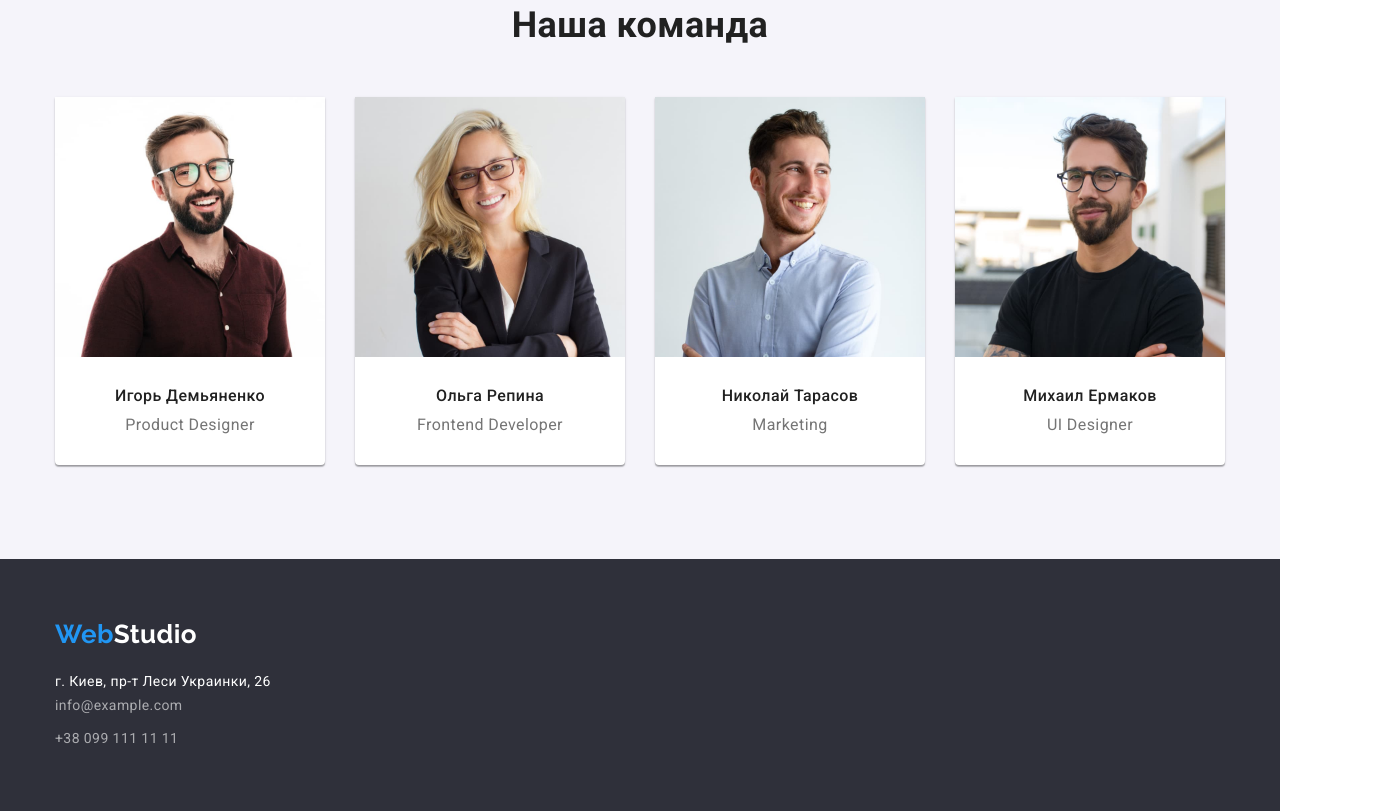
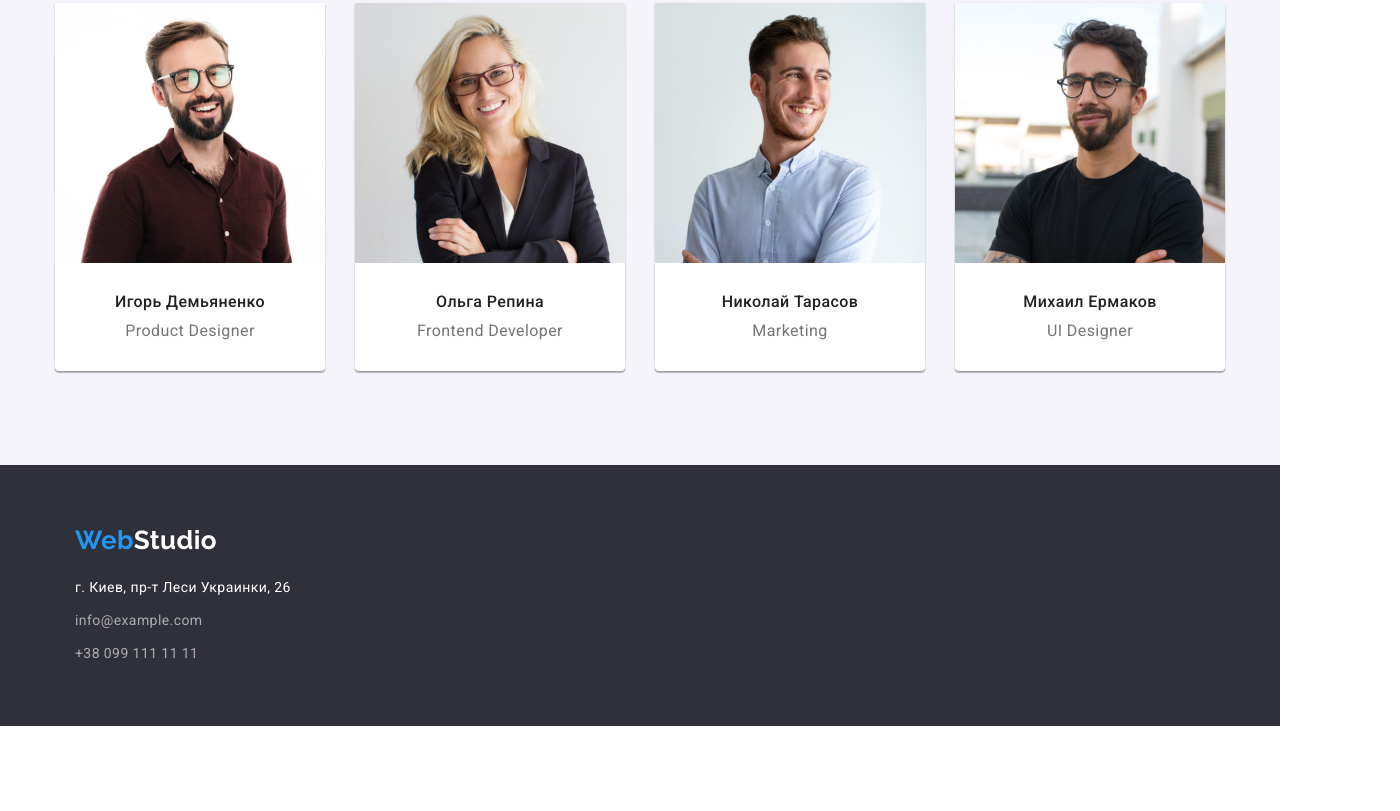
Before and after one commit to VladyslavBulgakov/goit-markup-hw-03, a plain HTML site: page index.html in a window 1280 px wide. Shown: the part 1631-2442 px from the top of the page, 1400 px wide, since content can reach past the window. After the commit the page ends 2357 px from the top, so only its background shows below. Drawn offline with nearby package versions, Linux system fonts and the light colour scheme.

Commit message:
Внесение правок

```diff
--- a/css/styles.css
+++ b/css/styles.css
@@ -174,7 +174,7 @@ a {
 .hero-section {
   background-color: var(--bcg-section-color);
   text-align: center;
-  padding: 200px;
+  padding: 200px 0 200px 0;
 }
 
 .hero-text {
@@ -231,7 +231,9 @@ button.order {
   background-color: #ffffff;
 }
 /* Features */
-
+.features {
+  padding-bottom: 0;
+}
 .features-list {
   display: flex;
 
@@ -256,6 +258,7 @@ button.order {
 }
 
 /* Our duties */
+
 .duties-title {
   color: var(--title-text-color);
   font-weight: bold;
@@ -330,6 +333,8 @@ button.order {
 /* Footer */
 footer {
   background-color: var(--bcg-section-color);
+
+  padding: 60px 60px;
 }
 
 .footer-logo {
@@ -337,10 +342,10 @@ footer {
   font-family: Raleway, sans-serif;
   color: #ffffff;
   font-weight: bold;
+
   font-size: 26px;
   line-height: 1.19;
-
-  padding: 60px 0 20px 0;
+  margin-bottom: 20px;
 }
 .footer-logo:hover,
 .footer-logo:active,
@@ -348,22 +353,23 @@ footer {
   color: var(--accent-color);
 }
 
-.footer-contacts {
-  padding: 0;
+.footer-contacts .contacts-item {
+  display: block;
+  margin-bottom: 9px;
+}
+.footer-contacts .contacts-item:last-child {
+  margin-bottom: 0px;
 }
 .footer-contacts .geoposition {
   color: #ffffff;
   font-style: normal;
-  padding-bottom: 9px;
 }
 
 .footer-email {
   display: inline-block;
-  padding-bottom: 9px;
 }
 .footer-phone {
   display: inline-block;
-  padding-bottom: 60px;
 }
 .geoposition:hover,
 .geoposition:active,
@@ -390,8 +396,8 @@ footer {
 }
 
 /* Main portfolio */
-.main-portfolio {
-}
+/* .main-portfolio {
+} */
 /* Portfoio buttons */
 .buttons-section {
   display: flex;
@@ -435,15 +441,20 @@ footer {
   margin-right: 30px;
   margin-bottom: 30px;
 }
+
+/* -------BORDER PORTFOLIO-------- */
 .border {
   background: #ffffff;
   border: 1px solid #eeeeee;
   box-sizing: border-box;
+
+  padding: 20px 24px;
 }
-/* -------BORDER PORTFOLIO-------- */
+
 .border {
   border-top: none;
 }
+
 .portfolio-item:nth-child(3n) {
   margin-right: 0;
 }
@@ -467,12 +478,9 @@ footer {
   line-height: 2;
   letter-spacing: 0.06em;
 
-  margin: 0;
-  padding: 20px 24px 4px 24px;
+  margin: 0 0 4px;
 }
 .portfolio-photos .photo-text {
   font-size: 16px;
   line-height: 1.87;
-
-  padding: 0 24px 20px 24px;
 }
--- a/index.html
+++ b/index.html
@@ -99,7 +99,7 @@
 
       <!--Our duties-->
       <section class="duties section">
-        <div class="container">
+        <div class=" container">
           <h2 class="duties-title">Чем мы знимаемся</h2>
 
           <!--Photos of duties-->
@@ -189,8 +189,8 @@
     </main>
 
     <!--Footer-->
-    <footer>
-      <div class="container footer">
+    <footer class="footer">
+      <div class="container ">
       <a href="./index.html" class="footer-logo"> <span class="accent-logo">Web</span>Studio</a>
       <address>
         <ul class="footer-contacts">
```
Also changed, not shown: portfolio.html (+1 -1 lines).
